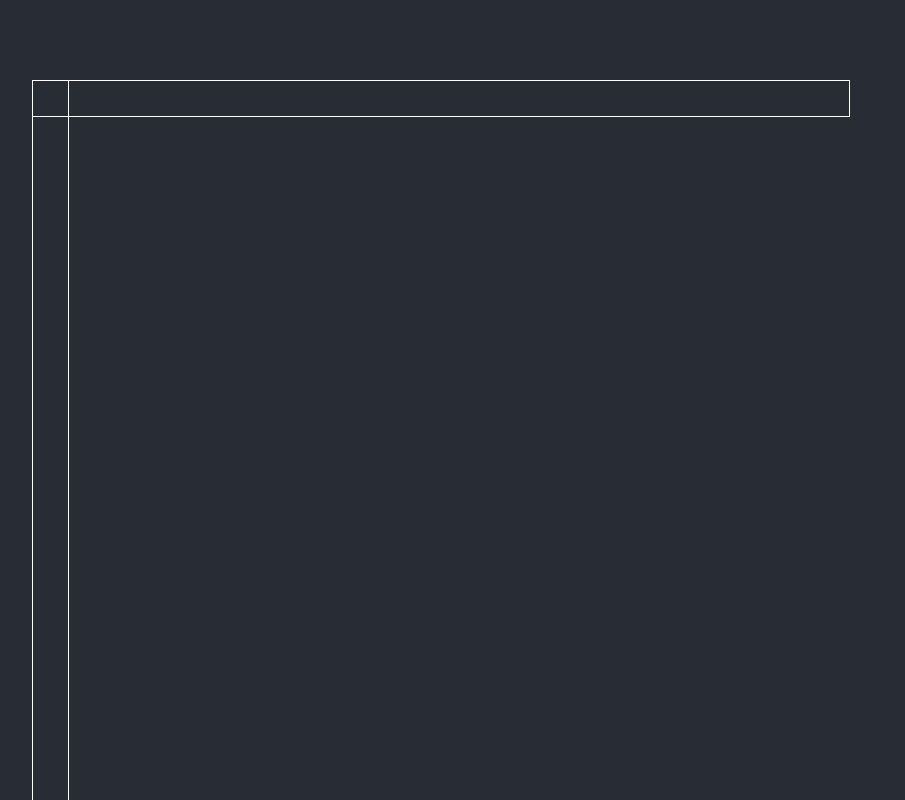
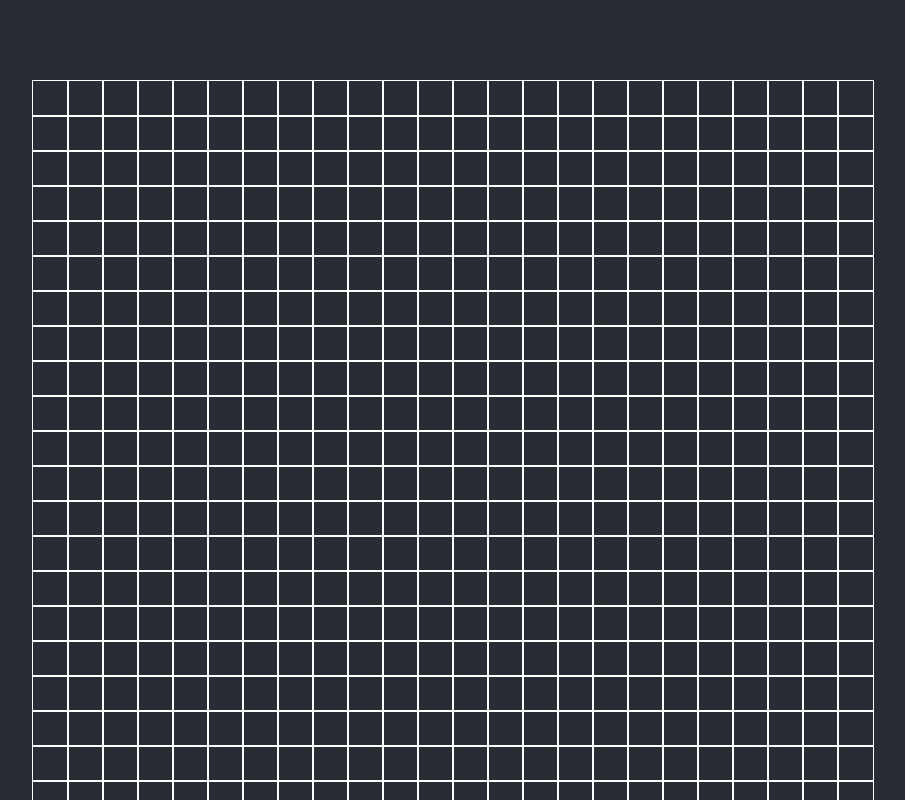
Before and after one commit to Acstrayer/blocuments, a React (Create React App) app in the folder main/: page / in a window 1280 px wide. Shown: the top 800 px of the page, without its empty margins (200-1105 px from the left). Built offline with nearby package versions, Linux system fonts and the light colour scheme.

Commit message:
fixed guides

```diff
--- a/main/src/App.css
+++ b/main/src/App.css
@@ -67,6 +67,7 @@ main .Spreadsheet {
   grid-row-end: -1;
   grid-template-rows: repeat(var(--num-rows), minmax(var(--row-height), auto));
   grid-template-columns: repeat(var(--num-cols), minmax(var(--col-width), auto));
+  margin-bottom: 40px;
 }
 
 #Grid div{
@@ -79,12 +80,12 @@ main .Spreadsheet {
   left: 0px;
 }
 
-#Grid .rowGuides {
+#Grid .rowGuide {
   width: 100%;
   height: var(--row-height);
 }
 
-#Grid .colGuides {
+#Grid .colGuide {
   height: 100%;
   width: var(--col-width);
 }
--- a/main/src/App.tsx
+++ b/main/src/App.tsx
@@ -1,17 +1,18 @@
 import { useState } from 'react';
-import logo from './logo.svg';
 import SheetBloc from './components/spreadsheet'
 import './App.css';
 
 function App() {
-  for (let i = 0; i < 24; i++) {
-    let n = i.toString;
-    let row = <div className="Guide rowGuides" style={"gridArea: 1 / 1 / 1 / -1"}></div>
+  let rowGuides: JSX.Element[] = [];
+  for (let i = 1; i <= 31; i++) {
+    let n = i.toString();
+    rowGuides.push(<div className="Guide rowGuide" style={{gridArea: n+" / 1 / "+n+" / -1"}}></div>);
   }
-
-  const rowGuides = Array(31).fill(<div className="Guide colGuides"></div>);
-  const colGuides = Array(24).fill(<div className="Guide rowGuides"></div>);
-
+  let colGuides: JSX.Element[] = [];
+  for (let i = 1; i <= 24; i++) {
+    let n = i.toString();
+    colGuides.push(<div className="Guide colGuide" style={{gridArea: "1 / "+n+" / -1 / "+n}}></div>);
+  }
   const spreadsheetData = [
     [{ value: "" }, { value: "" }],
     [{ value: "" }, { value: "" }],
```
